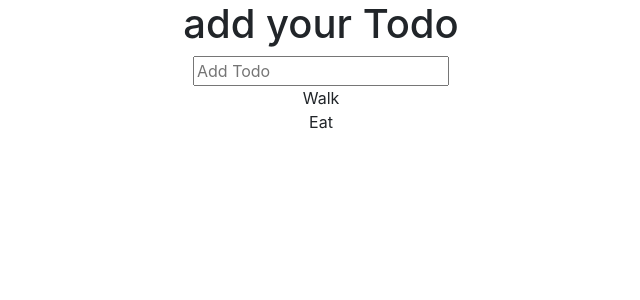
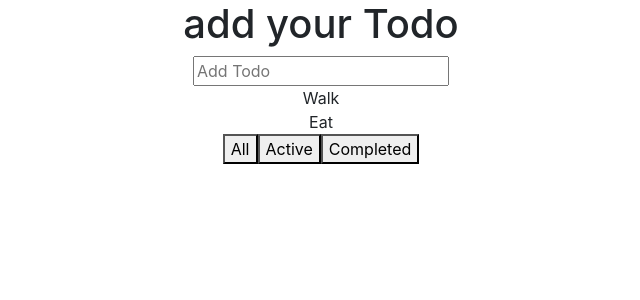
Before and after one commit to Rilind1/angular-todo, an Angular app: page / in a window 1280 px wide. Shown: the top 300 px of the page, without its empty margins (319-959 px from the left). Built offline with nearby package versions, Linux system fonts and the light colour scheme.

Commit message:
added Add, Active, Completed

```diff
--- a/package.json
+++ b/package.json
@@ -19,9 +19,12 @@
     "@angular/platform-browser": "~10.0.3",
     "@angular/platform-browser-dynamic": "~10.0.3",
     "@angular/router": "~10.0.3",
+    "angular-uuid": "0.0.4",
+    "angular2-uuid": "^1.1.1",
     "bootstrap": "^4.5.2",
     "rxjs": "~6.5.5",
     "tslib": "^2.0.0",
+    "uuid": "^8.3.0",
     "zone.js": "~0.10.3"
   },
   "devDependencies": {
--- a/src/app/todo-list/todo-list.component.html
+++ b/src/app/todo-list/todo-list.component.html
@@ -8,5 +8,12 @@
     [(ngModel)]="todoTitle"
     (keyup.enter)="onAdd()"
   />
-  <div *ngFor="let todo of todos">{{ todo.title }}</div>
+  <div (click)="onDelete(todo.id)" *ngFor="let todo of todoFiltered()">
+    {{ todo.title }}
+  </div>
+  <div>
+    <button (click)="filter = 'all'">All</button>
+    <button (click)="filter = 'active'">Active</button>
+    <button (click)="filter = 'completed'">Completed</button>
+  </div>
 </div>
--- a/src/app/todo-list/todo-list.component.ts
+++ b/src/app/todo-list/todo-list.component.ts
@@ -9,11 +9,13 @@ import { Todo } from '../interfaces/todo-interface';
 export class TodoListComponent implements OnInit {
   todoTitle: string;
   todos: Todo[];
+  filter: string;
 
   constructor() {}
 
   ngOnInit(): void {
     this.todoTitle = '';
+    this.filter = 'all';
     this.todos = [
       {
         id: 1,
@@ -39,4 +41,19 @@ export class TodoListComponent implements OnInit {
     });
     this.todoTitle = '';
   }
+
+  onDelete(id: number) {
+    this.todos = this.todos.filter((todo) => todo.id !== id);
+  }
+
+  todoFiltered(): Todo[] {
+    if (this.filter === 'all') {
+      return this.todos;
+    } else if (this.filter === 'active') {
+      return this.todos.filter((todo) => !todo.completed);
+    } else if (this.filter === 'completed') {
+      return this.todos.filter((todo) => todo.completed);
+    }
+    return this.todos;
+  }
 }
```
Also changed, not shown: 1 other file (tests, documents, lock files or other folders).
